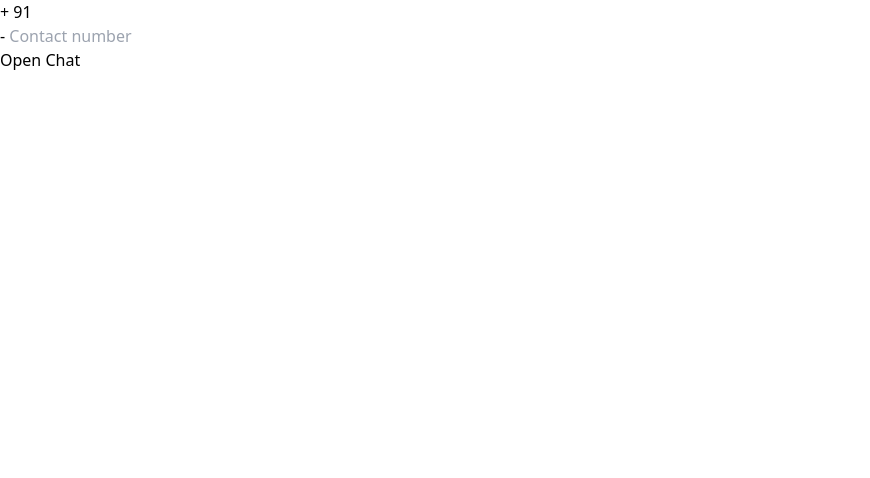
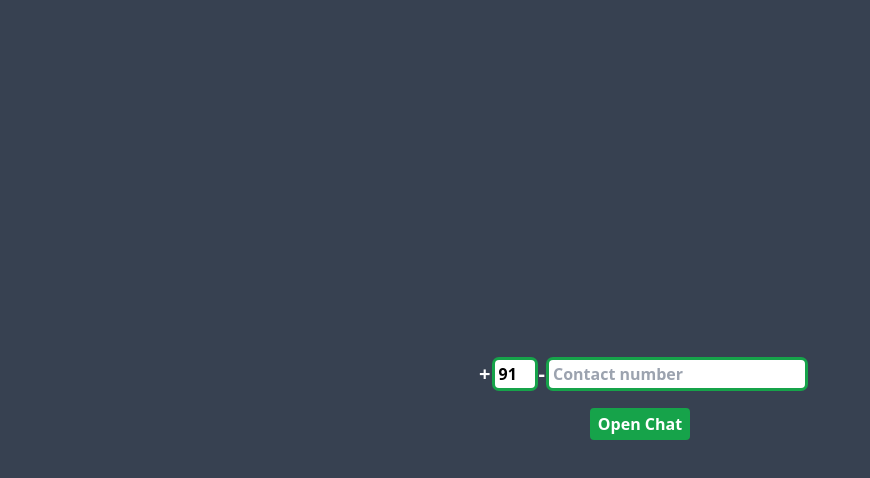
Before and after one commit to block-codes/wa-direct-chat, a website: page index.html in a window 1280 px wide. Shown: the whole page, without its empty margins (0-870 px from the left). Drawn offline with Linux system fonts and the light colour scheme.

Commit message:
Fixed Style issue

```diff
--- a/index.html
+++ b/index.html
@@ -9,7 +9,7 @@
     <meta name="description"
         content="Paste the recipient's number and get direct link to send message without storing the number.">
 
-    <link rel="stylesheet" href="styles/style.css">
+    <link rel="stylesheet" href="./styles/style.css">
 </head>
 
 <body>
--- a/tailwind.config.js
+++ b/tailwind.config.js
@@ -1,5 +1,5 @@
 module.exports = {
-    content: ['./src/**/*.{html,js}'],
+    content: ['./index.{html,js}'],
     theme: {
         extend: {},
     },
```
Also changed, not shown: styles/style.css.
